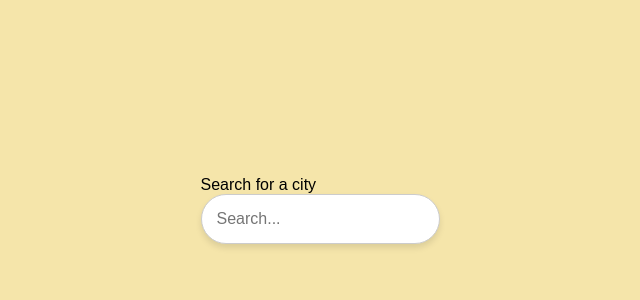
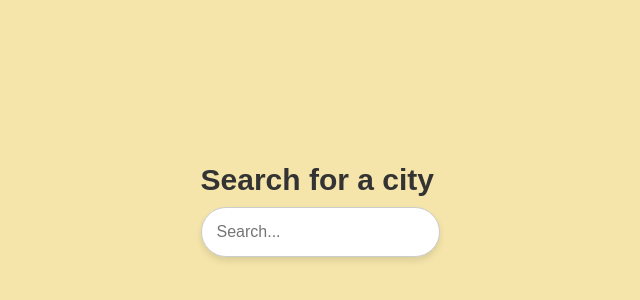
Before and after one commit to sh1vendra/weather_app, a React (Create React App) app: page / in a window 1280 px wide. Shown: the part 180-480 px from the top of the page, without its empty margins (320-960 px from the left). Built offline with nearby package versions, Linux system fonts and the light colour scheme.

Commit message:
Add style to search label

```diff
--- a/src/Weather.css
+++ b/src/Weather.css
@@ -4,7 +4,6 @@
     box-sizing: border-box;
     font-family: 'Arial', sans-serif;
   }
-
 
   body {
     background-color: rgb(245, 229, 170);
@@ -24,7 +23,6 @@
     text-align: center;
   }
 
-
   .search-box {
     margin-bottom: 20px;
   }
@@ -38,6 +36,14 @@
     font-size: 16px;
     box-shadow: 0 4px 6px rgba(0, 0, 0, 0.1);
     transition: all 0.3s ease;
+  }
+
+  .search-label {
+    font-size: 30px;
+    margin-bottom: 10px;
+    color: #333;
+    font-weight: bold;
+    display: block;
   }
 
   .search-bar:focus {
```
